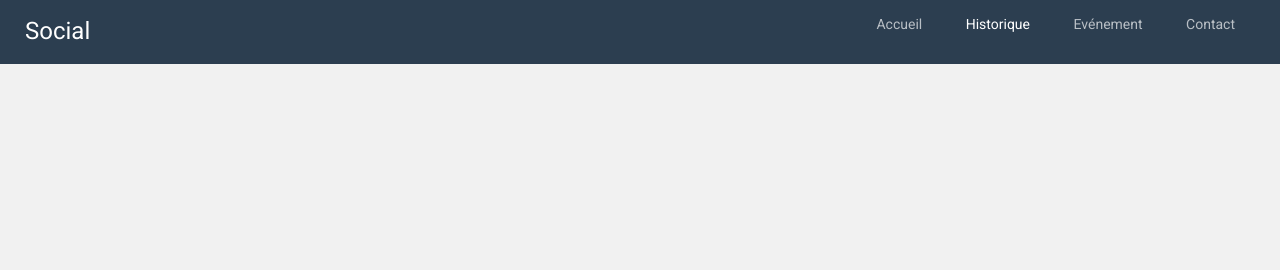
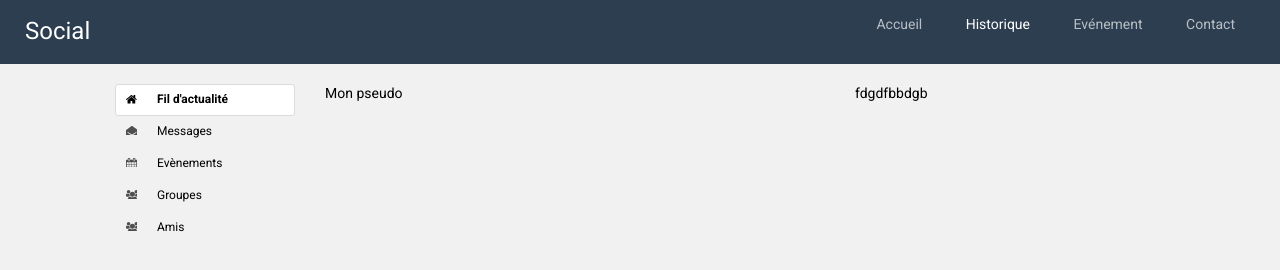
Before and after one commit to julien54190/TP-SOCIAL-NETWORK, a plain HTML site: page index.html in a window 1280 px wide. Drawn offline with Linux system fonts and the light colour scheme.

Commit message:
add sidebar

```diff
--- a/index.html
+++ b/index.html
@@ -21,5 +21,22 @@
             <a href="#">Contact</a>
         </nav>
     </header>
+    <div class="container site">
+        <nav class="sidebar">
+            <a href="#" class="sidebar-home active">Fil d'actualité</a>
+            <a href="#" class="sidebar-posts">Messages</a>
+            <a href="#" class="sidebar-events">Evènements</a>
+            <a href="#" class="sidebar-groups">Groupes</a>
+            <a href="#" class="sidebar-groups">Amis</a>
+        </nav>
+        <main class="main">
+            <div class="card">
+                Mon pseudo
+            </div>
+        </main>
+        <aside class="aside">
+            fdgdfbbdgb
+        </aside>
+    </div>
 </body>
 </html>
--- a/style.css
+++ b/style.css
@@ -1,4 +1,8 @@
 /* Géneral */
+
+*, *::after, *::before{
+    box-sizing: border-box;
+}
 
 body{
     background: #f1f1f1;
@@ -12,6 +16,18 @@ body{
 a{
     color: inherit;
     text-decoration: none;
+}
+
+.container{
+    padding: 0 15px;
+    max-width: 1080px;
+    margin-left: auto;
+    margin-right: auto;
+}
+
+.site{
+    margin-top: 20px;
+    margin-bottom: 20px;
 }
 
 /* Header */
@@ -63,3 +79,87 @@ a{
         margin: 0 20px;
     }
 }
+
+/* Sidebar */
+
+.sidebar{
+    font-size: 12px;
+    display: flex;
+    flex-wrap: wrap;
+    margin-bottom: 20px;
+}
+
+.sidebar a{
+    display: block;
+    width: 50%;
+    padding: 0.6em 0;
+    transition: .3s;
+    border: solid 1px transparent;
+    padding-left: 10px;
+}
+
+.sidebar a::before{
+    content: '';
+    display: inline-block;
+    width: 11px;
+    height: 9px;
+    vertical-align: middle;
+    margin-top: -2px;
+    margin-right: 20px;
+    opacity: .67;
+    transition: opacity .3s;
+    background: url(img/home.svg) center center / contain no-repeat;
+}
+
+.sidebar .sidebar-posts::before{
+    background: url(img/messages.svg);
+}
+
+.sidebar .sidebar-events::before{
+    background: url(img/calendar.svg);
+}
+
+.sidebar .sidebar-groups::before{
+    background: url(img/group.svg);
+}
+
+.sidebar a.active,
+.sidebar a:hover{
+    color: #000;
+    border: solid 1px #DBDBDB;
+    background: #FFF;
+    border-radius: 3px;
+    font-weight: 700;
+}
+
+.sidebar a.active::before,
+.sidebar a:hover::before{
+    opacity: 1;
+}
+
+@media screen and (min-width: 950px) {
+    .site{
+        display: flex;
+    }
+
+    .sidebar{
+        display: block;
+        flex: none;
+        width: 180px;
+    }
+
+    .sidebar a{
+        width: 100%;
+    }
+
+    .main{
+        width: 100%;
+        margin-left: 30px;
+        margin-right: 30px;
+    }
+
+    .aside{
+        flex: none;
+        width: 310px;
+    }
+}
```
